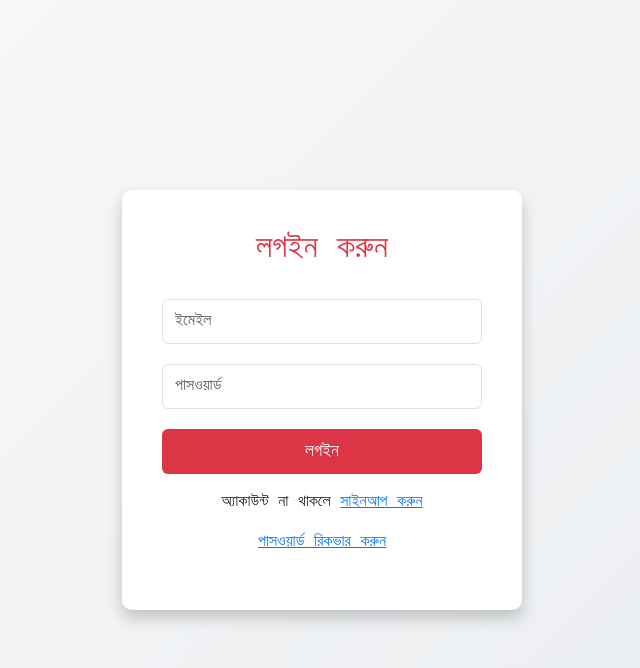
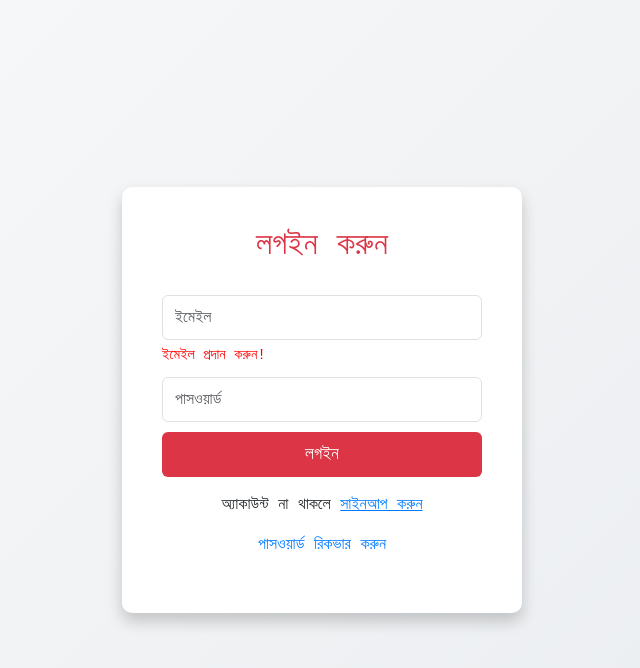
Before and after one commit to Mondol001/Flow_Up, a plain HTML site: page login.html in a window 1280 px wide. Both pictures are taken after a click on the button "লগইন". Shown: the whole page, without its empty margins (318-958 px from the left). Drawn offline with nearby package versions, Linux system fonts and the light colour scheme.

Commit message:
Update login.html

```diff
--- a/login.html
+++ b/login.html
@@ -39,7 +39,7 @@
       color: #dc3545;
     }
     .form-control {
-      margin-bottom: 20px;
+      margin-bottom: 5px;
       height: 45px;
       font-size: 1rem;
     }
@@ -49,6 +49,7 @@
       font-size: 1.1rem;
       border: none;
       height: 45px;
+      width: 100%;
     }
     .btn-custom:hover {
       background: #c82333;
@@ -60,9 +61,18 @@
     .text-link:hover {
       text-decoration: underline;
     }
+    .error-message {
+      color: red;
+      font-size: 0.9rem;
+      text-align: left;
+      margin-bottom: 10px;
+    }
     .spinner-overlay {
       position: absolute;
-      top: 0; left: 0; width: 100%; height: 100%;
+      top: 0;
+      left: 0;
+      width: 100%;
+      height: 100%;
       background: rgba(255,255,255,0.8);
       display: none;
       align-items: center;
@@ -74,22 +84,38 @@
 <body>
   <div class="container-fluid">
     <div class="login-card">
+      <!-- লোডিং স্পিনার -->
       <div class="spinner-overlay" id="spinnerOverlay">
         <div class="spinner-border text-danger" role="status">
           <span class="visually-hidden">লোডিং...</span>
         </div>
       </div>
+
       <h2>লগইন করুন</h2>
+
+      <!-- ইমেইল ইনপুট -->
       <input type="email" id="loginEmail" class="form-control" placeholder="ইমেইল" />
+      <div id="loginEmailError" class="error-message"></div>
+
+      <!-- পাসওয়ার্ড ইনপুট -->
       <input type="password" id="loginPassword" class="form-control" placeholder="পাসওয়ার্ড" />
-      <button class="btn btn-custom w-100" id="loginBtn">লগইন</button>
-      <p class="mt-3">অ্যাকাউন্ট না থাকলে <a href="signup.html" class="text-link">সাইনআপ করুন</a></p>
-      <p class="mt-1"><a href="#" onclick="recoverPassword()" class="text-link">পাসওয়ার্ড রিকভার করুন</a></p>
+      <div id="loginPasswordError" class="error-message"></div>
+
+      <!-- লগইন বাটন -->
+      <button class="btn btn-custom" id="loginBtn">লগইন</button>
+
+      <p class="mt-3">
+        অ্যাকাউন্ট না থাকলে
+        <a href="signup.html" class="text-link">সাইনআপ করুন</a>
+      </p>
+      <p class="mt-1">
+        <span class="text-link" onclick="recoverPassword()">পাসওয়ার্ড রিকভার করুন</span>
+      </p>
     </div>
   </div>
 
   <script>
-    // Firebase config
+    /* ================= Firebase Config & Init ================= */
     const firebaseConfig = {
       apiKey: "AIzaSyAlCr-cphqHaAGN8SoDJ_aOnVBzJOyFLyo",
       authDomain: "post-41a7c.firebaseapp.com",
@@ -102,43 +128,96 @@
     firebase.initializeApp(firebaseConfig);
     const auth = firebase.auth();
 
+    /* ================= DOM Elements ================= */
     const loginBtn = document.getElementById('loginBtn');
     const spinnerOverlay = document.getElementById('spinnerOverlay');
+    const loginEmailError = document.getElementById('loginEmailError');
+    const loginPasswordError = document.getElementById('loginPasswordError');
 
+    /* ================= Error Message Map ================= */
+    const errorMessages = {
+      "auth/wrong-password": "পাসওয়ার্ড ভুল হয়েছে, আবার চেষ্টা করুন।",
+      "auth/invalid-credential": "পাসওয়ার্ড ভুল হয়েছে, আবার চেষ্টা করুন।",
+      "auth/user-not-found": "এই ইমেইলটি রেজিস্টার করা নেই।",
+      "auth/invalid-email": "সঠিক ইমেইল প্রদান করুন।"
+      // অন্যান্য কোড প্রয়োজনে যোগ করুন
+    };
+
+    /* ================= Login Function ================= */
     loginBtn.addEventListener('click', () => {
+      // Clear previous error messages
+      loginEmailError.textContent = "";
+      loginPasswordError.textContent = "";
+
       const email = document.getElementById('loginEmail').value.trim();
       const password = document.getElementById('loginPassword').value.trim();
-      if (!email || !password) {
-        alert("ইমেইল ও পাসওয়ার্ড প্রদান করুন!");
+
+      // ইনপুট ফিল্ড চেক
+      if (!email) {
+        loginEmailError.textContent = "ইমেইল প্রদান করুন!";
         return;
       }
+      if (!password) {
+        loginPasswordError.textContent = "পাসওয়ার্ড প্রদান করুন!";
+        return;
+      }
+
+      // লোডিং স্পিনার দেখান
       spinnerOverlay.style.display = 'flex';
+
+      // Firebase Auth Login
       auth.signInWithEmailAndPassword(email, password)
         .then(() => {
-          alert("লগইন সফল হয়েছে!");
+          // সাকসেসফুল হলে index.html এ পাঠান
           window.location.href = "index.html";
         })
         .catch(error => {
-          alert("লগইন ত্রুটি: " + error.message);
+          // ত্রুটি কোডকে কাস্টম বার্তায় রূপান্তর
+          const msg = errorMessages[error.code] || ("ত্রুটি: " + error.message);
+          // কোন ইনপুটের নিচে দেখাবো নির্ধারণ করা
+          if (error.code === "auth/user-not-found" || error.code === "auth/invalid-email") {
+            loginEmailError.textContent = msg;
+          } else {
+            loginPasswordError.textContent = msg;
+          }
         })
         .finally(() => {
           spinnerOverlay.style.display = 'none';
         });
     });
 
+    /* ================= Password Recovery ================= */
     function recoverPassword() {
+      // পূর্বের ত্রুটি বার্তা ক্লিয়ার
+      loginEmailError.textContent = "";
+      loginPasswordError.textContent = "";
+
       const email = document.getElementById('loginEmail').value.trim();
       if (!email) {
-        alert("পাসওয়ার্ড রিকভার করতে প্রথমে ইমেইল প্রদান করুন!");
+        loginEmailError.textContent = "পাসওয়ার্ড রিকভার করতে প্রথমে ইমেইল প্রদান করুন!";
         return;
       }
+
       spinnerOverlay.style.display = 'flex';
+
       auth.sendPasswordResetEmail(email)
         .then(() => {
-          alert(`রিকভার লিঙ্ক পাঠানো হয়েছে: ${email}`);
+          // সফল হলে সবুজ রঙে বার্তা দেখানো
+          loginEmailError.style.color = "green";
+          loginEmailError.textContent = `রিকভার লিঙ্ক পাঠানো হয়েছে: ${email}`;
         })
         .catch(error => {
-          alert("রিকভার ত্রুটি: " + error.message);
+          // ত্রুটি কোড চেক করে কাস্টম বার্তা
+          if (error.code === "auth/user-not-found") {
+            loginEmailError.style.color = "red";
+            loginEmailError.textContent = "এই ইমেইলটি রেজিস্টার করা নেই।";
+          } else if (error.code === "auth/invalid-email") {
+            loginEmailError.style.color = "red";
+            loginEmailError.textContent = "সঠিক ইমেইল প্রদান করুন!";
+          } else {
+            loginEmailError.style.color = "red";
+            loginEmailError.textContent = "রিকভার ত্রুটি: " + error.message;
+          }
         })
         .finally(() => {
           spinnerOverlay.style.display = 'none';
```
